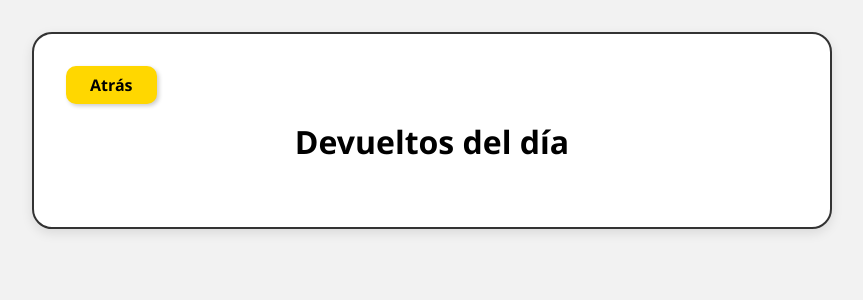
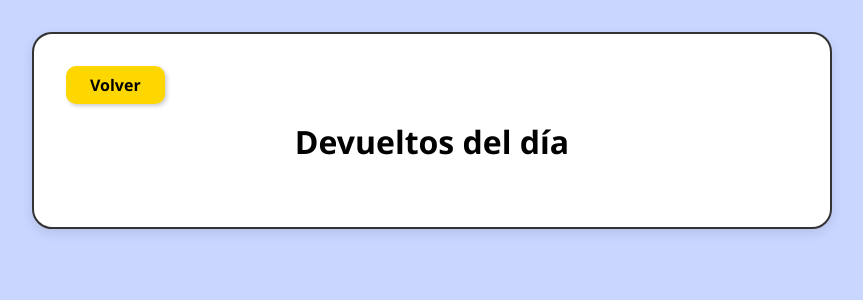
Before and after one commit to Roberstxx/Gestor-de-prestamos-CIC, a Flask app: page /User/devueltos in a window 1280 px wide. Shown: the top 300 px of the page, without its empty margins (208-1071 px from the left). Run offline with Flask 3, Linux system fonts and the light colour scheme; data comes from the database, SQL or seed files in the repository; data that the repository does not hold is empty.

Commit message:
Update devueltos.html

```diff
--- a/templates/User/devueltos.html
+++ b/templates/User/devueltos.html
@@ -27,7 +27,7 @@
 
     /* Estilos para el elemento body (el cuerpo de la página). */
     body {
-      background-color: var(--gray-light); /* Establece el color de fondo usando la variable --gray-light. */
+      background-color: #c9d6ff; /* Establece el color de fondo usando la variable --gray-light. */
       padding: 2rem; /* Añade un relleno de 2 rem alrededor del contenido del body. */
       color: var(--gray-dark); /* Establece el color de texto predeterminado usando la variable --gray-dark. */
     }
@@ -120,7 +120,7 @@
 </head>
 <body>
   <div class="container">
-  <button class="back-button" onclick="window.location.href='/prestamos'">Atrás</button>
+  <button class="back-button" onclick="window.location.href='/prestamos'">Volver</button>
   <h1 class="title">Devueltos del día</h1>
 
   {% for devuelto in devueltos %}
```
